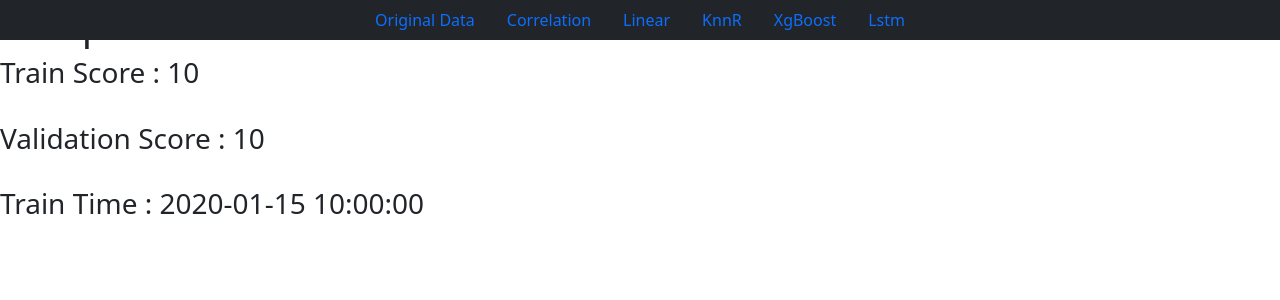
After one commit to ThanosPourikis/Thesis, a Flask app: template templates/lstm.jinja in a window 1280 px wide. The commit adds this page. Shown: the top 300 px of the page. Run offline with Flask 2, Linux system fonts and the light colour scheme; the template is opened without the code that fills it: most values are stand-ins (such as "Sample title", 1, 10 or a date in 2020); some libraries are stand-ins or nearby versions.

Commit message:
Fixed Site Visualization

```diff
--- a/main.py
+++ b/main.py
@@ -1,3 +1,4 @@
+from math import nan
 from sklearn import utils
 from models.LstmMVInput import LstmMVInput
 import pandas as pd
@@ -54,21 +55,27 @@ def Linear_page():
 	linear = Linear(data=df)
 
 
-	df['Prediction'], train_score, validation_score = linear.run_linear()
+	prediction, train_score, validation_score = linear.run()
+	df['Prediction'] = nan
+	df[-len(prediction):]['Prediction'] = prediction
+	df = df.dropna()
 
-	return render_template('model.jinja', title = 'Linear Model Last 24hours Pediction vs Actual Price',
+	return render_template('model.jinja', title = 'Linear Model Last 24hours Prediction vs Actual Price',
 							chart_json = get_json_for_line_fig(df[-24:],'Date',['SMP','Prediction']),
 							train_score= train_score,
 							validation_score = validation_score)
 
-@app.route('/Knn')
+@app.route('/KnnR')
 def Knn():
 	df = get_data('training_data','*')
 	KnnR = KnnModel(data=df)
 
-	df['Prediction'], train_score, validation_score = KnnR.run_knn()
+	prediction, train_score, validation_score = KnnR.run()
+	df['Prediction'] = nan
+	df[-len(prediction):]['Prediction'] = prediction
+	df = df.dropna()
 
-	return render_template('model.jinja', title = 'KnnR Model Last 24hours Pediction vs Actual Price',
+	return render_template('model.jinja', title = 'KnnR Model Last 24hours Prediction vs Actual Price',
 							chart_json = get_json_for_line_fig(df[-24:],'Date',['SMP','Prediction']),
 							train_score= train_score,
 							validation_score = validation_score)
@@ -81,7 +88,7 @@ def XgB():
 
 	df['Prediction'], train_score, validation_score = KnnR.run_knn()
 
-	return render_template('model.jinja', title = 'XgBoost Regresion Last 24hours Pediction vs Actual Price',
+	return render_template('model.jinja', title = 'XgBoost Regresion Last 24hours Prediction vs Actual Price',
 							chart_json = get_json_for_line_fig(df[-24:],'Date',['SMP','Prediction']),
 							train_score= train_score,
 							validation_score = validation_score)
@@ -91,10 +98,22 @@ def lstm():
 	df = get_data('training_data','*')
 	# df = pd.read_csv('training_data_no_missing_values.csv')
 	# df = training_data_with_power()
-	df = df.set_index('Date').join(pd.read_csv('mandatory_hydro.csv').set_index('Date'))
+	# df = df.set_index('Date').join(pd.read_csv('mandatory_hydro.csv').set_index('Date')).join(pd.read_csv('power_generation.csv').set_index('Date'))
 	lstm_model = LstmMVInput(utils.MAE,df)
-	lstm_model.run_lstm()
-	return render_template('base.jinja')
+	y_validation_prediction,hist_train,hist_val,lstm = lstm_model.run_lstm()
+	df['Prediction'] = nan
+	df[-len(y_validation_prediction):]['Prediction'] = y_validation_prediction
+	df = df.dropna()
+	hist = pd.DataFrame({'hist_train': hist_train ,'hist_val':hist_val})
+
+	return render_template('lstm.jinja',title = 'Lstm Last 24hour Prediction vs Actual',
+												train_score = lstm[0],
+												validation_score = lstm[1],
+												train_time = lstm[2],
+												chart_json = get_json_for_line_fig(df[-24:],'Date',['SMP','Prediction']),
+												hist_json = get_json_for_line_fig(hist,hist.index,['hist_train','hist_val'])
+
+												)
 
 
 if __name__ == '__main__':
--- a/templates/base.jinja
+++ b/templates/base.jinja
@@ -7,14 +7,16 @@
     <script src="https://cdn.plot.ly/plotly-latest.min.js"></script>
     <link rel="shortcut icon" href="{{url_for('static',filename = 'favicon.png')}}">
 </head>
-<nav class="nav justify-content-center">
+<nav class="nav justify-content-center fixed-top navbar-dark bg-dark">
   <a class="nav-link" href="/">Original Data</a>
   <a class="nav-link" href="Correlation">Correlation</a>
   <a class="nav-link" href="Linear">Linear</a>
-  <a class="nav-link" href="Knn">Knn</a>
+  <a class="nav-link" href="KnnR">KnnR</a>
+  <a class="nav-link" href="XgB">XgBoost</a>
   <a class="nav-link" href="Lstm">Lstm</a>
+</nav>
 
-</nav>
+
 <body>
 {%block content%}
 {%endblock%}
--- /dev/null
+++ b/templates/lstm.jinja
@@ -0,0 +1,12 @@
+{% extends "model.jinja" %}
+{% block more_data %}
+<br>
+<h3>Train Time : {{train_time}}</h3>
+<div id="hist_json"></div>
+
+<script>
+	var graph = {{ hist_json | safe }};
+	Plotly.plot('hist_json', graph, {});
+</script>
+
+{% endblock more_data %}
--- a/templates/model.jinja
+++ b/templates/model.jinja
@@ -10,5 +10,6 @@
 	<h3>Train Score : {{train_score}}</h3>
 	<br>
 	<h3>Validation Score : {{validation_score}}</h3>
-
+	{% block more_data %}
+	{% endblock more_data %}
 {% endblock content %}
```
Also changed, not shown: models/KnnModel.py (+5 -5 lines), models/Linear.py (+9 -4 lines).
